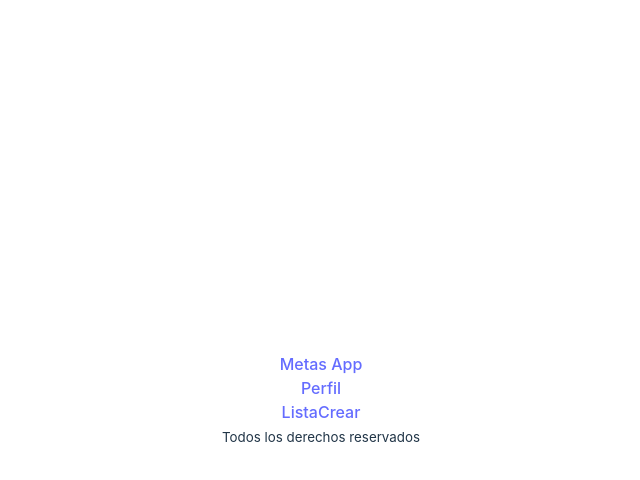
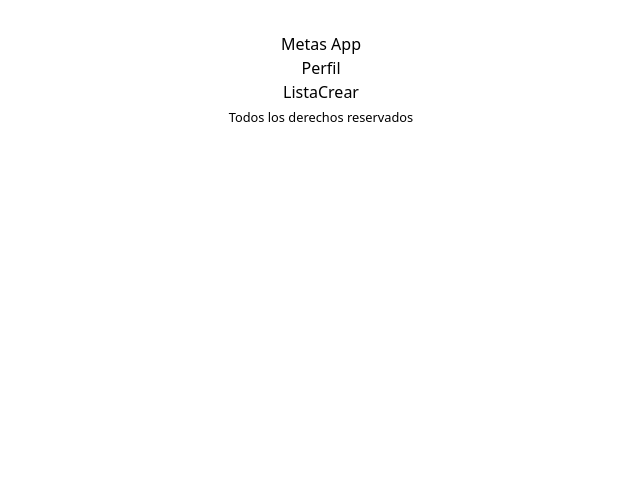
Before and after one commit to erickramirezt/metasapp-frontend, a React (Vite) app: page / in a window 1280 px wide. Shown: the top 480 px of the page, without its empty margins (319-959 px from the left). Built offline with nearby package versions, Linux system fonts and the light colour scheme.

Commit message:
tailwind css installed

```diff
--- a/package.json
+++ b/package.json
@@ -9,8 +9,11 @@
     "preview": "vite preview"
   },
   "dependencies": {
+    "autoprefixer": "^10.4.13",
+    "postcss": "^8.4.21",
     "react": "^18.2.0",
-    "react-dom": "^18.2.0"
+    "react-dom": "^18.2.0",
+    "tailwindcss": "^3.2.7"
   },
   "devDependencies": {
     "@types/react": "^18.0.27",
--- /dev/null
+++ b/postcss.config.js
@@ -0,0 +1,3 @@
+module.exports = {
+    plugins: [require("tailwindcss"), require("autoprefixer")]
+};
--- a/src/index.css
+++ b/src/index.css
@@ -1,69 +1,3 @@
-:root {
-  font-family: Inter, system-ui, Avenir, Helvetica, Arial, sans-serif;
-  line-height: 1.5;
-  font-weight: 400;
-
-  color-scheme: light dark;
-  color: rgba(255, 255, 255, 0.87);
-  background-color: #242424;
-
-  font-synthesis: none;
-  text-rendering: optimizeLegibility;
-  -webkit-font-smoothing: antialiased;
-  -moz-osx-font-smoothing: grayscale;
-  -webkit-text-size-adjust: 100%;
-}
-
-a {
-  font-weight: 500;
-  color: #646cff;
-  text-decoration: inherit;
-}
-a:hover {
-  color: #535bf2;
-}
-
-body {
-  margin: 0;
-  display: flex;
-  place-items: center;
-  min-width: 320px;
-  min-height: 100vh;
-}
-
-h1 {
-  font-size: 3.2em;
-  line-height: 1.1;
-}
-
-button {
-  border-radius: 8px;
-  border: 1px solid transparent;
-  padding: 0.6em 1.2em;
-  font-size: 1em;
-  font-weight: 500;
-  font-family: inherit;
-  background-color: #1a1a1a;
-  cursor: pointer;
-  transition: border-color 0.25s;
-}
-button:hover {
-  border-color: #646cff;
-}
-button:focus,
-button:focus-visible {
-  outline: 4px auto -webkit-focus-ring-color;
-}
-
-@media (prefers-color-scheme: light) {
-  :root {
-    color: #213547;
-    background-color: #ffffff;
-  }
-  a:hover {
-    color: #747bff;
-  }
-  button {
-    background-color: #f9f9f9;
-  }
-}
+@tailwind base;
+@tailwind components;
+@tailwind utilities;
--- /dev/null
+++ b/tailwind.config.cjs
@@ -0,0 +1,11 @@
+/** @type {import('tailwindcss').Config} */
+module.exports = {
+  mode: 'jit',
+  content: ["./src/**/*.js"],
+  darkMode: false, // or 'media' or 'class'
+  theme: {
+    extend: {},
+  },
+  variants: {},
+  plugins: [],
+}
```
Also changed, not shown: 1 other file (tests, documents, lock files or other folders).
